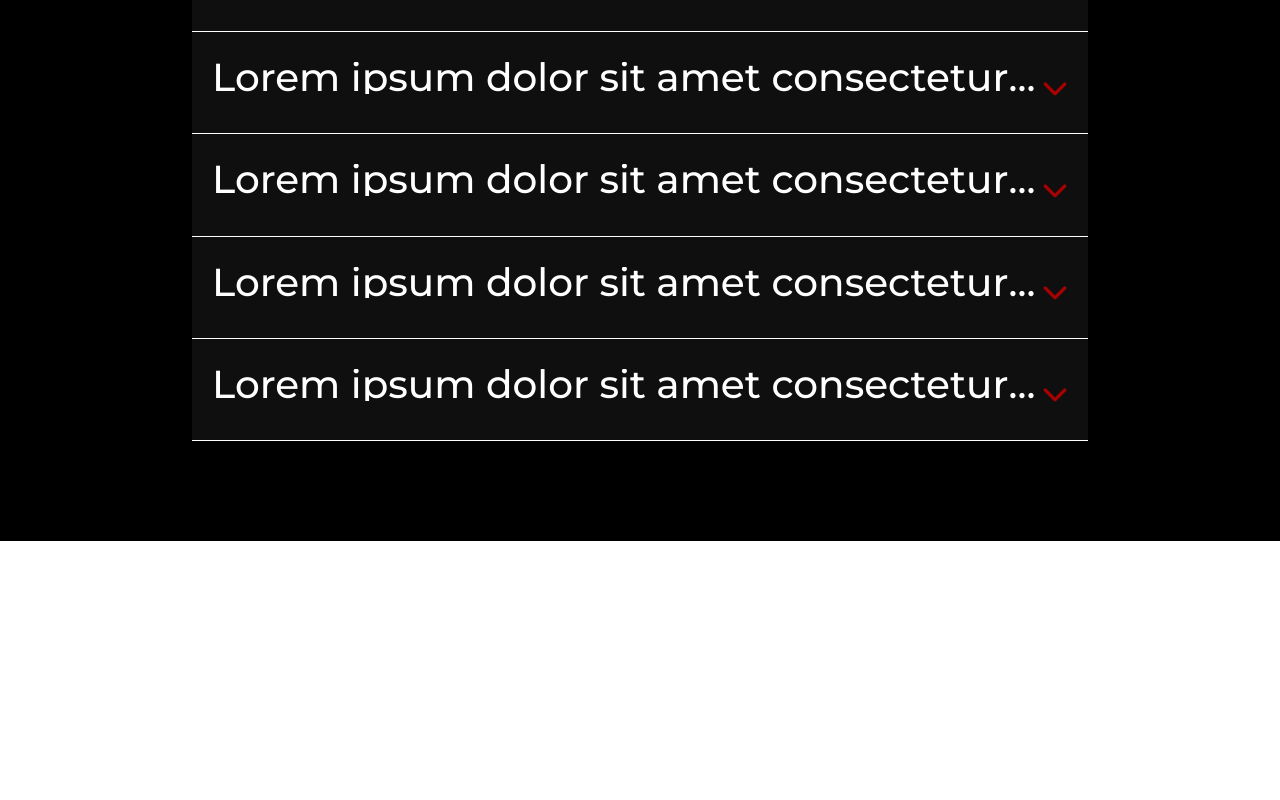
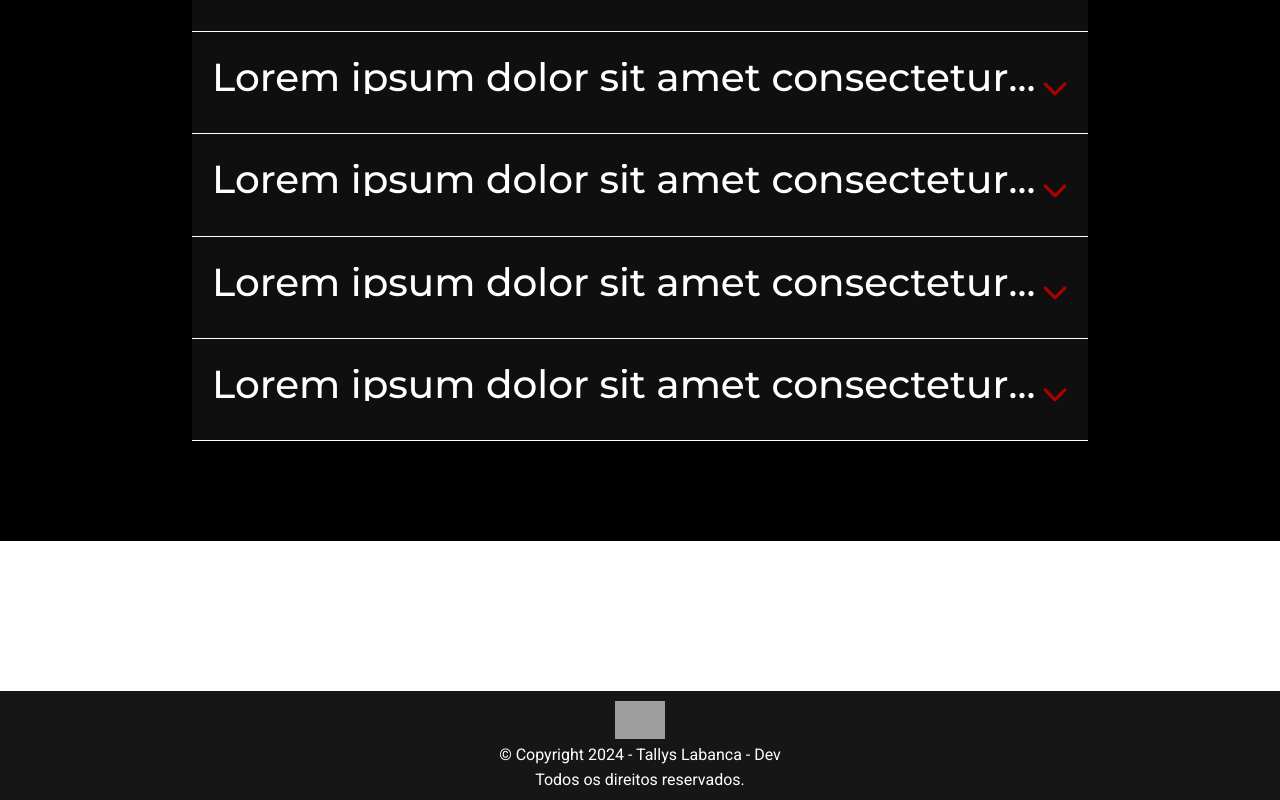
Before and after one commit to Helelys/blankSite, an Angular app: page / in a window 1280 px wide. Shown: the part 3718-4518 px from the top of the page. Before the commit the page ends 4409 px from the top, so only its background shows below. Built offline with nearby package versions, Linux system fonts and the light colour scheme; grey boxes are pictures that could not be loaded.

Commit message:
acordeon

```diff
--- /dev/null
+++ b/src/app/components/footer/footer.component.css
@@ -0,0 +1,14 @@
+#footer {
+    display: flex;
+    justify-content: center;
+    align-items: center;
+    flex-direction: column;
+    gap: .7em;
+
+    padding: 1em 0;
+    background: rgba(22, 22, 22, 1);
+}
+
+#footer p {
+    font-family: Roboto;font-size: 16px;font-weight: 400;line-height: 18.75px;text-align: center; color: white;
+}
--- /dev/null
+++ b/src/app/components/footer/footer.component.html
@@ -0,0 +1,5 @@
+<footer id="footer">
+  <img src="https://i.imgur.com/jKBxXiI.png" alt="" width="50">
+  <p class="primeiroTexto">© Copyright 2024 - Tallys Labanca - Dev</p>
+  <p class="segundoTexto">Todos os direitos reservados.</p>
+</footer>
--- a/src/app/pages/home-page/home-page.component.html
+++ b/src/app/pages/home-page/home-page.component.html
@@ -3,3 +3,4 @@
 <app-about-content></app-about-content>
 <app-about-him></app-about-him>
 <app-acordeon></app-acordeon>
+<app-footer></app-footer>
--- a/src/app/pages/home-page/home-page.component.ts
+++ b/src/app/pages/home-page/home-page.component.ts
@@ -4,11 +4,12 @@ import { HeroBannerComponent } from "../../components/hero-banner/hero-banner.co
 import { AboutContentComponent } from "../../components/about-content/about-content.component";
 import { AboutHimComponent } from "../../components/about-him/about-him.component";
 import { AcordeonComponent } from "../../components/acordeon/acordeon.component";
+import { FooterComponent } from "../../components/footer/footer.component";
 
 @Component({
   selector: 'app-home-page',
   standalone: true,
-  imports: [HeaderBarComponent, HeroBannerComponent, AboutContentComponent, AboutHimComponent, AcordeonComponent],
+  imports: [HeaderBarComponent, HeroBannerComponent, AboutContentComponent, AboutHimComponent, AcordeonComponent, FooterComponent],
   templateUrl: './home-page.component.html',
   styleUrl: './home-page.component.css'
 })
```
Also changed, not shown: src/app/components/footer/footer.component.ts (added, +12 -0 lines).
